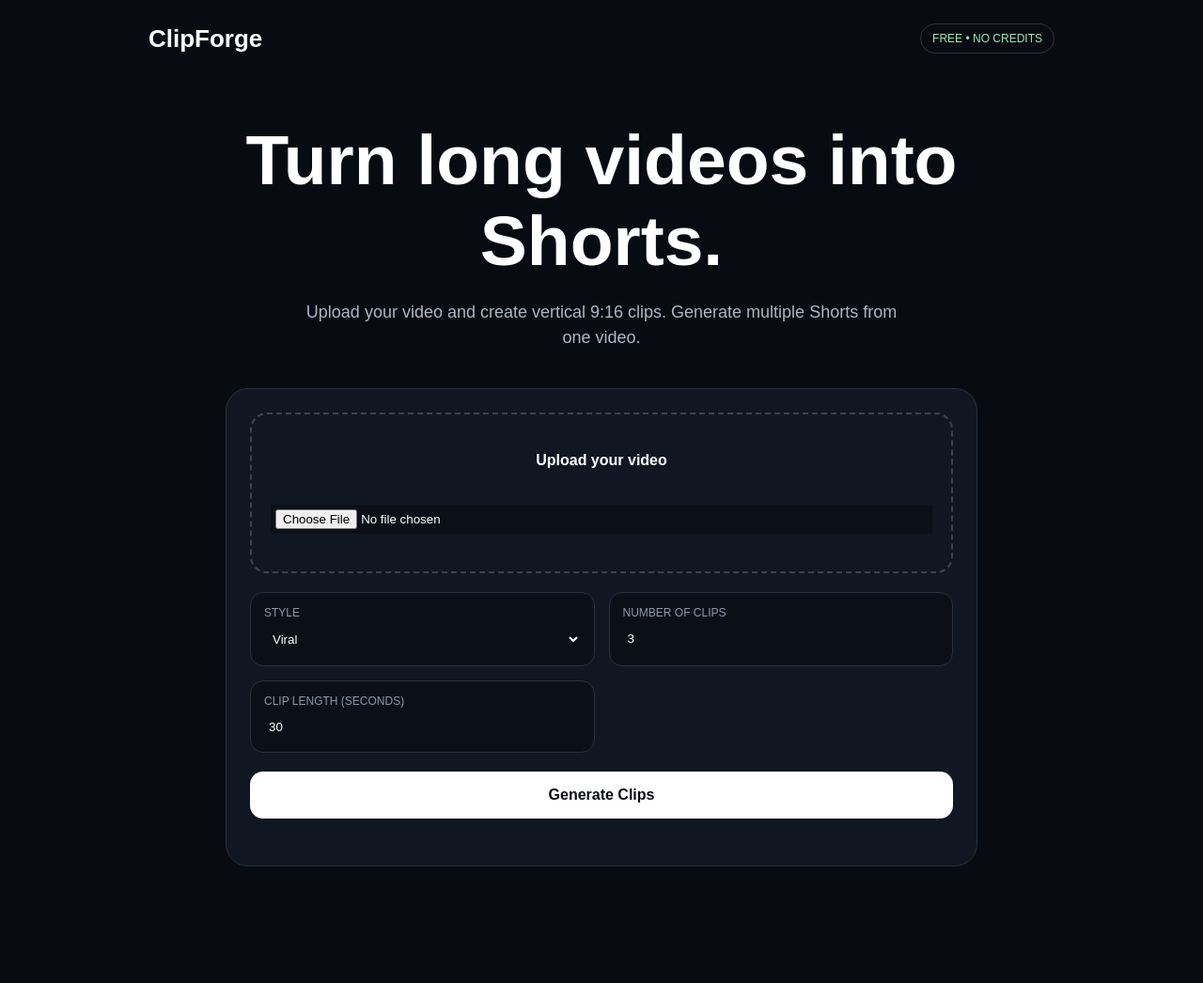
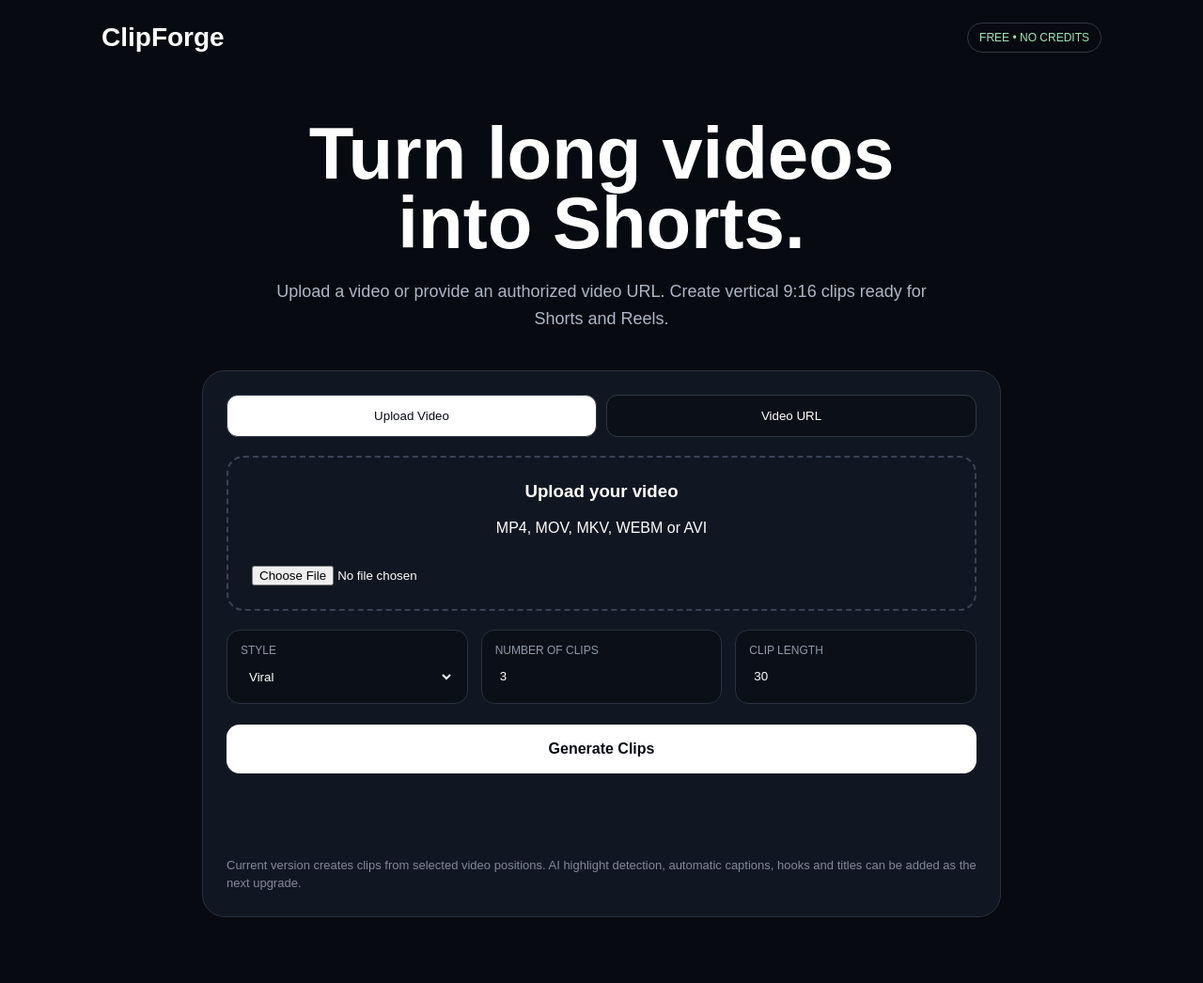
Before and after one commit to salvianjali635-sketch/clipforge, a Flask app: page / in a window 1280 px wide. Shown: the whole page at 94% size. Before the commit the page ends 922 px from the top, so only its background shows below. Run offline with Flask 3, Linux system fonts and the light colour scheme.

Commit message:
Update index.html

```diff
--- a/templates/index.html
+++ b/templates/index.html
@@ -1,24 +1,32 @@
 <!DOCTYPE html>
 <html lang="hi">
+
 <head>
+
 <meta charset="UTF-8">
-<meta name="viewport" content="width=device-width, initial-scale=1.0">
-<title>ClipForge - AI Clip Studio</title>
+
+<meta name="viewport"
+content="width=device-width, initial-scale=1.0">
+
+<title>ClipForge AI Clip Studio</title>
 
 <style>
-*{box-sizing:border-box}
+
+*{
+    box-sizing:border-box;
+}
 
 body{
     margin:0;
     font-family:Arial,sans-serif;
-    background:#080b12;
-    color:white;
+    background:#070a10;
+    color:#fff;
 }
 
 .container{
-    max-width:1000px;
+    max-width:1100px;
     margin:auto;
-    padding:25px 18px;
+    padding:24px 18px 70px;
 }
 
 nav{
@@ -29,13 +37,13 @@ nav{
 }
 
 .logo{
-    font-size:26px;
-    font-weight:bold;
+    font-size:28px;
+    font-weight:800;
 }
 
 .badge{
-    border:1px solid #333;
     padding:8px 12px;
+    border:1px solid #303746;
     border-radius:20px;
     font-size:12px;
     color:#9ee6b8;
@@ -43,46 +51,84 @@ nav{
 
 .hero{
     text-align:center;
+    margin-bottom:40px;
 }
 
 .hero h1{
-    font-size:clamp(40px,8vw,75px);
-    margin:0 0 20px;
+    font-size:clamp(42px,8vw,78px);
+    line-height:.95;
+    margin:0 0 22px;
 }
 
 .hero p{
+    max-width:700px;
+    margin:auto;
     color:#aeb6c7;
     font-size:18px;
-    max-width:650px;
-    margin:auto;
-    line-height:1.5;
+    line-height:1.6;
 }
 
 .card{
-    max-width:800px;
-    margin:40px auto;
+    max-width:850px;
+    margin:auto;
+    padding:25px;
     background:#111722;
     border:1px solid #283140;
     border-radius:24px;
-    padding:25px;
 }
 
-.upload{
+.tabs{
+    display:grid;
+    grid-template-columns:1fr 1fr;
+    gap:10px;
+    margin-bottom:20px;
+}
+
+.tab{
+    padding:14px;
+    border:1px solid #303746;
+    background:#0b1018;
+    color:#fff;
+    border-radius:12px;
+    cursor:pointer;
+}
+
+.tab.active{
+    background:#fff;
+    color:#080b12;
+}
+
+.panel{
+    padding:25px;
     border:2px dashed #394354;
     border-radius:18px;
-    padding:40px 20px;
     text-align:center;
+}
+
+.panel h3{
+    margin-top:0;
 }
 
 input[type=file]{
     width:100%;
-    margin-top:20px;
+    margin-top:15px;
+}
+
+.urlbox{
+    width:100%;
+    padding:16px;
+    border-radius:12px;
+    border:1px solid #394354;
+    background:#0b1018;
+    color:#fff;
+    outline:none;
+    margin-top:12px;
 }
 
 .grid{
     display:grid;
-    grid-template-columns:1fr 1fr;
-    gap:15px;
+    grid-template-columns:repeat(3,1fr);
+    gap:14px;
     margin-top:20px;
 }
 
@@ -93,80 +139,112 @@ input[type=file]{
     padding:14px;
 }
 
-label{
+.field label{
     display:block;
     color:#8e98aa;
     font-size:12px;
     margin-bottom:8px;
 }
 
-input,select{
+.field input,
+.field select{
     width:100%;
     background:#0b1018;
-    color:white;
+    color:#fff;
     border:0;
     outline:0;
     padding:5px;
 }
 
-button{
+.generate{
     width:100%;
-    margin-top:20px;
-    padding:16px;
+    margin-top:22px;
+    padding:17px;
     border:0;
     border-radius:14px;
-    background:white;
+    background:#fff;
     color:#080b12;
-    font-weight:bold;
     font-size:16px;
+    font-weight:800;
     cursor:pointer;
 }
 
-button:disabled{
+.generate:disabled{
     opacity:.5;
 }
 
 .status{
+    text-align:center;
     margin-top:20px;
     color:#aeb6c7;
-    text-align:center;
+    white-space:pre-wrap;
 }
 
 .results{
     display:grid;
-    grid-template-columns:repeat(auto-fit,minmax(220px,1fr));
-    gap:15px;
+    grid-template-columns:
+    repeat(auto-fit,minmax(220px,1fr));
+    gap:18px;
     margin-top:25px;
 }
 
 .clip{
     background:#0b1018;
     border:1px solid #283140;
-    border-radius:16px;
+    border-radius:18px;
     padding:12px;
 }
 
 .clip video{
     width:100%;
     aspect-ratio:9/16;
+    object-fit:cover;
     background:#000;
-    border-radius:10px;
+    border-radius:12px;
 }
 
-.clip a{
+.clip-title{
+    margin:12px 4px 4px;
+    font-weight:bold;
+}
+
+.download{
     display:block;
     text-align:center;
-    margin-top:12px;
-    color:white;
+    padding:12px;
+    margin-top:10px;
+    border-radius:10px;
+    background:#fff;
+    color:#080b12;
     text-decoration:none;
+    font-weight:bold;
 }
 
-@media(max-width:650px){
+.hidden{
+    display:none;
+}
+
+.note{
+    color:#7f899a;
+    font-size:13px;
+    line-height:1.5;
+    margin-top:25px;
+}
+
+@media(max-width:700px){
+
     .grid{
         grid-template-columns:1fr;
     }
+
+    nav{
+        margin-bottom:45px;
+    }
+
 }
+
 </style>
+
 </head>
 
 <body>
@@ -174,60 +252,146 @@ button:disabled{
 <div class="container">
 
 <nav>
-    <div class="logo">ClipForge</div>
-    <div class="badge">FREE • NO CREDITS</div>
+
+<div class="logo">
+ClipForge
+</div>
+
+<div class="badge">
+FREE • NO CREDITS
+</div>
+
 </nav>
+
 
 <section class="hero">
 
-<h1>Turn long videos into Shorts.</h1>
+<h1>
+Turn long videos<br>
+into Shorts.
+</h1>
 
 <p>
-Upload your video and create vertical 9:16 clips.
-Generate multiple Shorts from one video.
+Upload a video or provide an authorized
+video URL. Create vertical 9:16 clips
+ready for Shorts and Reels.
 </p>
 
 </section>
 
+
 <div class="card">
+
+
+<div class="tabs">
+
+<button
+class="tab active"
+id="uploadTab"
+type="button">
+
+Upload Video
+
+</button>
+
+<button
+class="tab"
+id="urlTab"
+type="button">
+
+Video URL
+
+</button>
+
+</div>
+
 
 <form id="form">
 
-<div class="upload">
 
-<strong>Upload your video</strong>
+<div
+id="uploadPanel"
+class="panel">
 
-<br><br>
+<h3>
+Upload your video
+</h3>
+
+<p>
+MP4, MOV, MKV, WEBM or AVI
+</p>
 
 <input
 type="file"
 name="video"
+id="video"
 accept="video/*"
-required
 >
 
 </div>
 
+
+<div
+id="urlPanel"
+class="panel hidden">
+
+<h3>
+Paste video URL
+</h3>
+
+<input
+class="urlbox"
+type="url"
+name="url"
+id="url"
+placeholder="Paste an authorized video URL"
+>
+
+<p class="note">
+Only process videos you have permission
+to download or use.
+</p>
+
+</div>
+
+
 <div class="grid">
+
 
 <div class="field">
 
-<label>STYLE</label>
+<label>
+STYLE
+</label>
 
 <select name="style">
 
-<option value="viral">Viral</option>
-<option value="cinematic">Cinematic</option>
-<option value="news">News</option>
-<option value="bright">Bright</option>
+<option value="viral">
+Viral
+</option>
+
+<option value="cinematic">
+Cinematic
+</option>
+
+<option value="news">
+News
+</option>
+
+<option value="bright">
+Bright
+</option>
 
 </select>
 
 </div>
 
+
 <div class="field">
 
-<label>NUMBER OF CLIPS</label>
+<label>
+NUMBER OF CLIPS
+</label>
 
 <input
 name="clips"
@@ -239,9 +403,12 @@ value="3"
 
 </div>
 
+
 <div class="field">
 
-<label>CLIP LENGTH (SECONDS)</label>
+<label>
+CLIP LENGTH
+</label>
 
 <input
 name="length"
@@ -253,30 +420,106 @@ value="30"
 
 </div>
 
+
 </div>
 
-<button id="go">
+
+<button
+class="generate"
+id="go"
+type="submit">
+
 Generate Clips
+
 </button>
 
-<div id="status" class="status"></div>
+
+<div
+id="status"
+class="status">
+</div>
+
 
 </form>
 
-<div id="results" class="results"></div>
+
+<div
+id="results"
+class="results">
+</div>
+
+
+<div class="note">
+
+Current version creates clips from selected
+video positions. AI highlight detection,
+automatic captions, hooks and titles can be
+added as the next upgrade.
+
+</div>
+
 
 </div>
 
 </div>
 
+
 <script>
 
-const form=document.getElementById("form");
-const status=document.getElementById("status");
-const results=document.getElementById("results");
-const go=document.getElementById("go");
+const form =
+document.getElementById("form");
 
-form.addEventListener("submit",async function(e){
+const uploadTab =
+document.getElementById("uploadTab");
+
+const urlTab =
+document.getElementById("urlTab");
+
+const uploadPanel =
+document.getElementById("uploadPanel");
+
+const urlPanel =
+document.getElementById("urlPanel");
+
+const status =
+document.getElementById("status");
+
+const results =
+document.getElementById("results");
+
+const go =
+document.getElementById("go");
+
+
+uploadTab.onclick = function(){
+
+uploadTab.classList.add("active");
+
+urlTab.classList.remove("active");
+
+uploadPanel.classList.remove("hidden");
+
+urlPanel.classList.add("hidden");
+
+};
+
+
+urlTab.onclick = function(){
+
+urlTab.classList.add("active");
+
+uploadTab.classList.remove("active");
+
+urlPanel.classList.remove("hidden");
+
+uploadPanel.classList.add("hidden");
+
+};
+
+
+form.addEventListener(
+"submit",
+async function(e){
 
 e.preventDefault();
 
@@ -284,11 +527,14 @@ go.disabled=true;
 
 results.innerHTML="";
 
-status.textContent="Processing video...";
+status.textContent=
+"Processing video...\nPlease wait.";
+
 
 try{
 
-const response=await fetch(
+const response =
+await fetch(
 "/api/process",
 {
 method:"POST",
@@ -296,23 +542,49 @@ body:new FormData(form)
 }
 );
 
-const data=await response.json();
+
+const text =
+await response.text();
+
+
+let data;
+
+try{
+
+data=JSON.parse(text);
+
+}
+catch{
+
+throw new Error(
+"Server ने valid response नहीं दिया. Render Logs check करें."
+);
+
+}
+
 
 if(!response.ok){
 
 throw new Error(
-data.error || "Something went wrong"
+data.error ||
+"Video processing failed."
 );
 
 }
 
-status.textContent=data.message;
 
-data.clips.forEach(function(clip){
+status.textContent =
+data.message;
 
-const div=document.createElement("div");
+
+data.clips.forEach(
+function(clip,index){
+
+const div =
+document.createElement("div");
 
 div.className="clip";
+
 
 div.innerHTML=`
 
@@ -322,13 +594,27 @@ playsinline
 src="${clip.url}">
 </video>
 
+<div class="clip-title">
+Clip ${index+1}
+</div>
+
+<div class="note">
+Start: ${clip.start}s
+<br>
+Duration: ${clip.duration}s
+</div>
+
 <a
+class="download"
 href="${clip.url}"
 download>
+
 Download 1080p
+
 </a>
 
 `;
+
 
 results.appendChild(div);
 
@@ -336,11 +622,14 @@ results.appendChild(div);
 
 }
 
+
 catch(error){
 
-status.textContent="Error: "+error.message;
+status.textContent =
+"Error: " + error.message;
 
 }
+
 
 finally{
 
@@ -353,4 +642,5 @@ go.disabled=false;
 </script>
 
 </body>
+
 </html>
```
